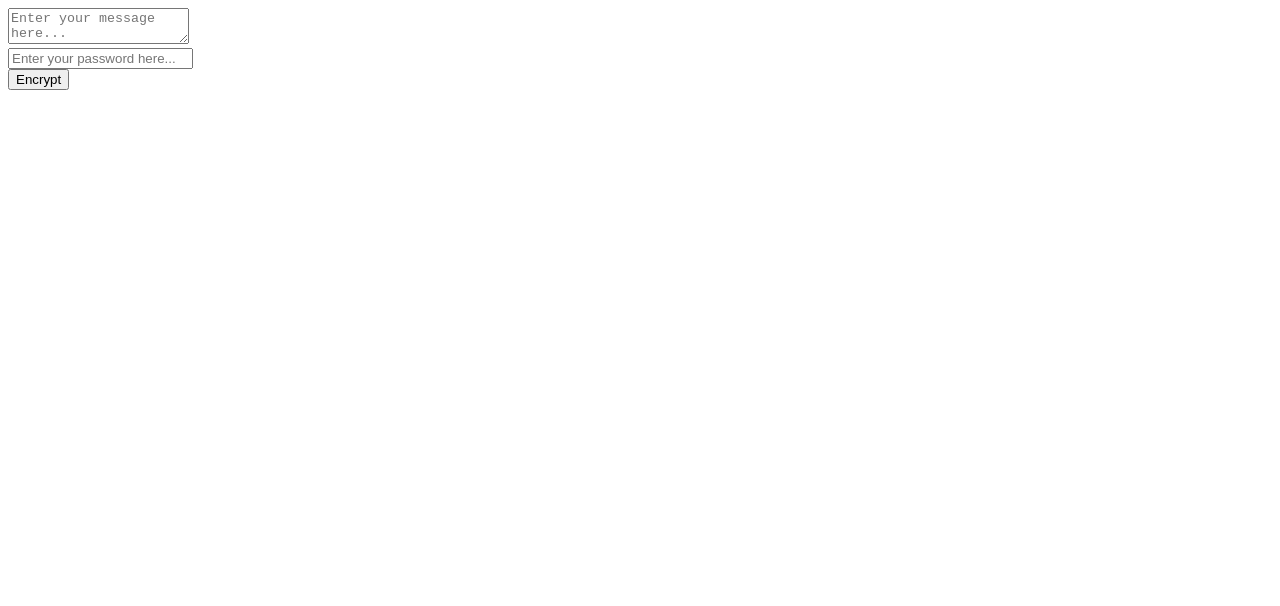
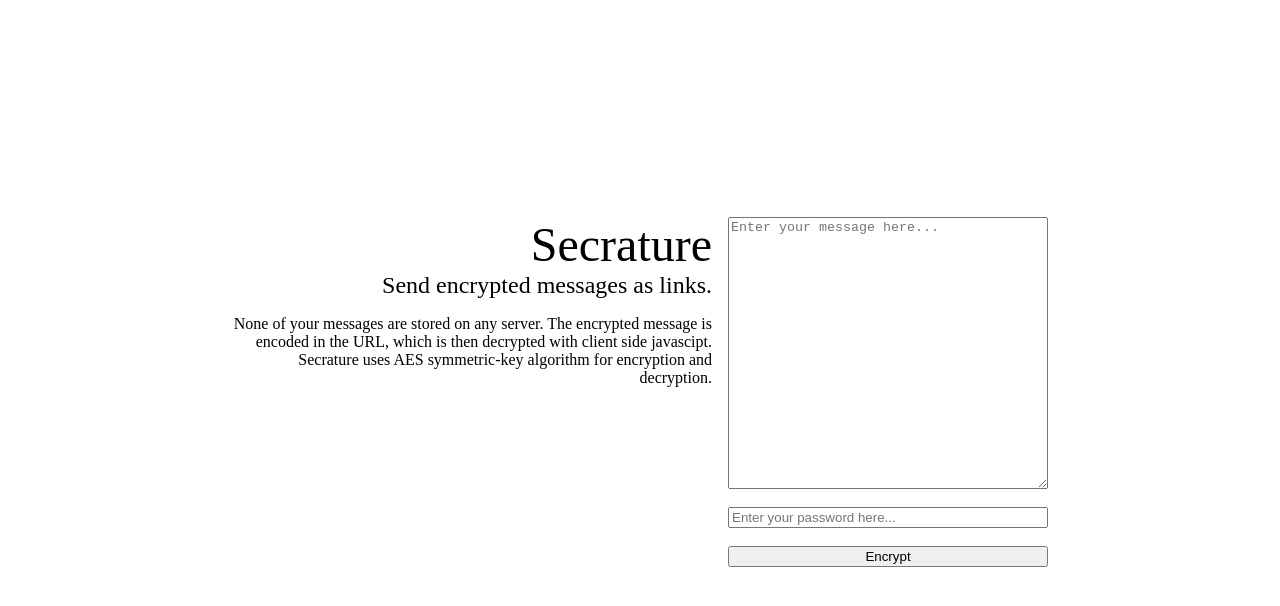
Before and after one commit to meetmangukiya/secrature, a plain HTML site: page index.html in a window 1280 px wide. Drawn offline with Linux system fonts and the light colour scheme.

Commit message:
secrature: Add CSS to root

```diff
--- a/index.html
+++ b/index.html
@@ -2,15 +2,29 @@
 <html>
   <head>
     <title>Welcome to the secrature!</title>
-        <script src="https://cdnjs.cloudflare.com/ajax/libs/crypto-js/3.1.2/rollups/aes.js"></script>
+    <script src="https://cdnjs.cloudflare.com/ajax/libs/crypto-js/3.1.2/rollups/aes.js"></script>
+    <meta name="viewport" content="width=device-width, initial-scale=1.0">
   </head>
   <body>
-    <div>
-      <textarea id="data" placeholder="Enter your message here..."></textarea><br>
-      <input id="pass" onchange="encrypt()" placeholder="Enter your password here..."><br>
-      <button onclick="encrypt()">Encrypt</button>
+    <div id='outer-container'>
+      <div id="inner-container">
+        <div id='about'>
+          <span style="font-size: 3em">Secrature</span><br>
+          <span style="font-size: 1.5em">Send encrypted messages as links.</span>
+          <p>
+            None of your messages are stored on any server. The encrypted message is encoded in the URL, which is
+  then decrypted with client side javascipt. Secrature uses AES symmetric-key
+  algorithm for encryption and decryption.
+          </p>
+        </div>
+        <div id='encryption'>
+          <textarea id="data" placeholder="Enter your message here..."></textarea><br>
+          <input id="pass" onchange="encrypt()" placeholder="Enter your password here..."><br>
+          <button onclick="encrypt()">Encrypt</button>
+          <p id="link"></p>
+        </div>
+      </div>
     </div>
-    <p id="link"></p>
     <script>
       const encrypt = () => {
         const data = document.getElementById('data').value;
@@ -19,9 +33,44 @@
         console.log("afd: ", encrypted)
         const url = `${window.location.href}/message#${encrypted}`;
         console.log(url);
-        document.getElementById('link').innerHTML = `Your message: <a
-        href="${url}">${url}</a>`
+        document.getElementById('link').innerHTML = `Your message is encrypted
+        and available <a
+        href="${url}">here</a>!`
       }
     </script>
+    <style>
+      html, body {
+        height: 100%;
+      }
+
+      #outer-container {
+        display: flex;
+        justify-content: center;
+        flex-direction: column;
+        height: 100%;
+      }
+
+      #inner-container {
+        display: flex;
+        justify-content: center;
+        flex-direction: row;
+      }
+
+      #about {
+        width: 30em;
+        text-align: right;
+        margin-right: 1em;
+      }
+
+      #encryption {
+        display: flex;
+        flex-direction: column;
+        width: 20em;
+      }
+
+      textarea {
+        height: 20em;
+      }
+    </style>
   </body>
 </html>
```
